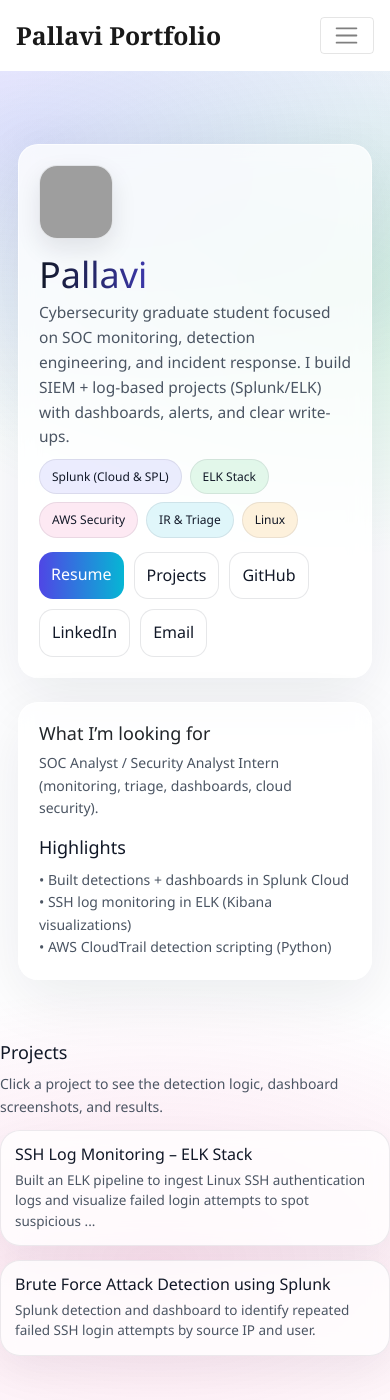
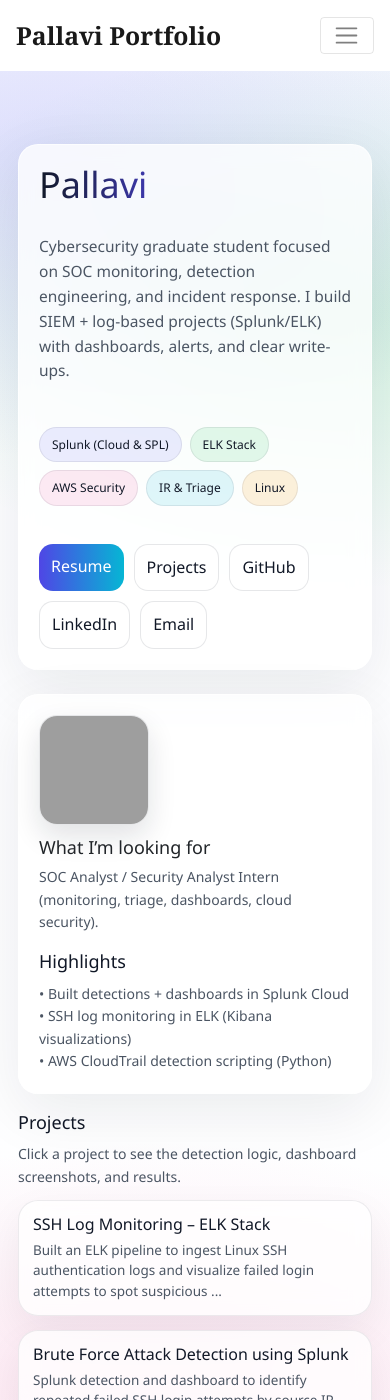
Before and after one commit to SinghPallavi819/singhpallavi819.github.io, a Jekyll site: the page built from index.html, in a window 390 px wide and 1400 px high. Built offline with Jekyll 4.4.1, drawn with Linux system fonts in a browser that asks for light colours; nearby versions of some CDN libraries; the list of posts is cut into pages by our own code; grey boxes are pictures that could not be loaded.

Commit message:
Update index.html

```diff
--- a/index.html
+++ b/index.html
@@ -13,6 +13,13 @@
   }
 
   .wrap{max-width:1040px;margin:0 auto;padding:44px 18px}
+
+  html, body{
+  height:auto;
+  min-height:100%;
+  overflow-y:auto;
+}
+
 
   /* HERO LAYOUT */
   .hero{
@@ -33,29 +40,6 @@
     background: rgba(255,255,255,.78);
     backdrop-filter: blur(10px);
     box-shadow: 0 18px 60px rgba(17,24,39,.08);
-  }
-
-  /* Hero: photo + text layout */
-  .hero-card .hero-main{
-    display:flex;
-    gap:16px;
-    align-items:center;
-  }
-  .hero-main > div { min-width: 0; }
-
-  .avatar{
-    width:84px;
-    height:84px;
-    border-radius:18px;
-    object-fit:cover;
-    border:1px solid rgba(17,24,39,.10);
-    box-shadow: 0 10px 25px rgba(17,24,39,.10);
-    display:block;
-    background:rgba(255,255,255,.6);
-  }
-  @media (max-width:640px){
-    .hero-card .hero-main{flex-direction:column; align-items:flex-start}
-    .avatar{width:74px;height:74px}
   }
 
   /* Title with gradient */
@@ -118,12 +102,11 @@
   }
   .btn:hover{
     transform:translateY(-1px);
-    box-shadow:0 10px 22px rgba(17,24,39,.10)
+    box-shadow:0 10px 22px rgba(17,24,39,.10);
   }
   .btn.primary{
     color:#fff;
     border:none;
-    background: linear-gradient(90deg,#4f46e5,#06b6d4 revealed);
     background: linear-gradient(90deg,#4f46e5,#06b6d4);
   }
 
@@ -134,6 +117,23 @@
 
   /* Anchor jump spacing (header won’t cover Projects title) */
   #projects{scroll-margin-top:90px;}
+
+  /* RIGHT CARD PHOTO (top) */
+  .profile-top{
+    display:flex;
+    justify-content:flex-start;
+    margin-bottom:12px;
+  }
+  .profile-photo{
+    width:110px;
+    height:110px;
+    border-radius:18px;
+    object-fit:cover;
+    border:1px solid rgba(17,24,39,.10);
+    box-shadow: 0 12px 28px rgba(17,24,39,.12);
+    background:rgba(255,255,255,.6);
+    display:block;
+  }
 
   /* Project cards */
   .grid{
@@ -191,13 +191,13 @@
 </style>
 
 <div class="wrap">
+
   <div class="hero">
+
+    <!-- LEFT CARD -->
     <div class="card hero-card">
-    <div class="hero-main">
-      <img class="avatar" src="{{ '/assets/images/DSC_2071.JPG' | relative_url }}" alt="Pallavi" />
+      <h1 class="title">Pallavi</h1>
 
-      <div>
-        <h1 class="title">Pallavi</h1>
       <p class="subtitle">
         Cybersecurity graduate student focused on SOC monitoring, detection engineering, and incident response.
         I build SIEM + log-based projects (Splunk/ELK) with dashboards, alerts, and clear write-ups.
@@ -219,10 +219,13 @@
         <a class="btn" href="mailto:pallavisingh819@yahoo.com">Email</a>
       </div>
     </div>
-    </div>
+
+    <!-- RIGHT CARD -->
+    <div class="card">
+      <div class="profile-top">
+        <img class="profile-photo" src="{{ '/assets/images/DSC_2071.JPG' | relative_url }}" alt="Pallavi" />
       </div>
 
-  <div class="card">
       <h2 style="margin:0 0 8px;font-size:18px;">What I’m looking for</h2>
       <p class="muted">SOC Analyst / Security Analyst Intern (monitoring, triage, dashboards, cloud security).</p>
 
@@ -233,8 +236,7 @@
         <p class="muted">• AWS CloudTrail detection scripting (Python)</p>
       </div>
     </div>
-</div>
-    </div>
+
   </div>
 
   <!-- PROJECTS SECTION -->
@@ -252,8 +254,14 @@
           <p>{{ post.excerpt | strip_html | truncate: 120 }}</p>
         </a>
       {% endfor %}
+
+      {% if site.posts.size == 0 %}
+        <div class="proj">
+          <h3>No projects yet</h3>
+          <p>Add a post in <code>_posts/</code> and it will appear here.</p>
+        </div>
+      {% endif %}
     </div>
   </div>
 
-
 </div>
```
Lines whose indentation alone changed are shown as unchanged.
